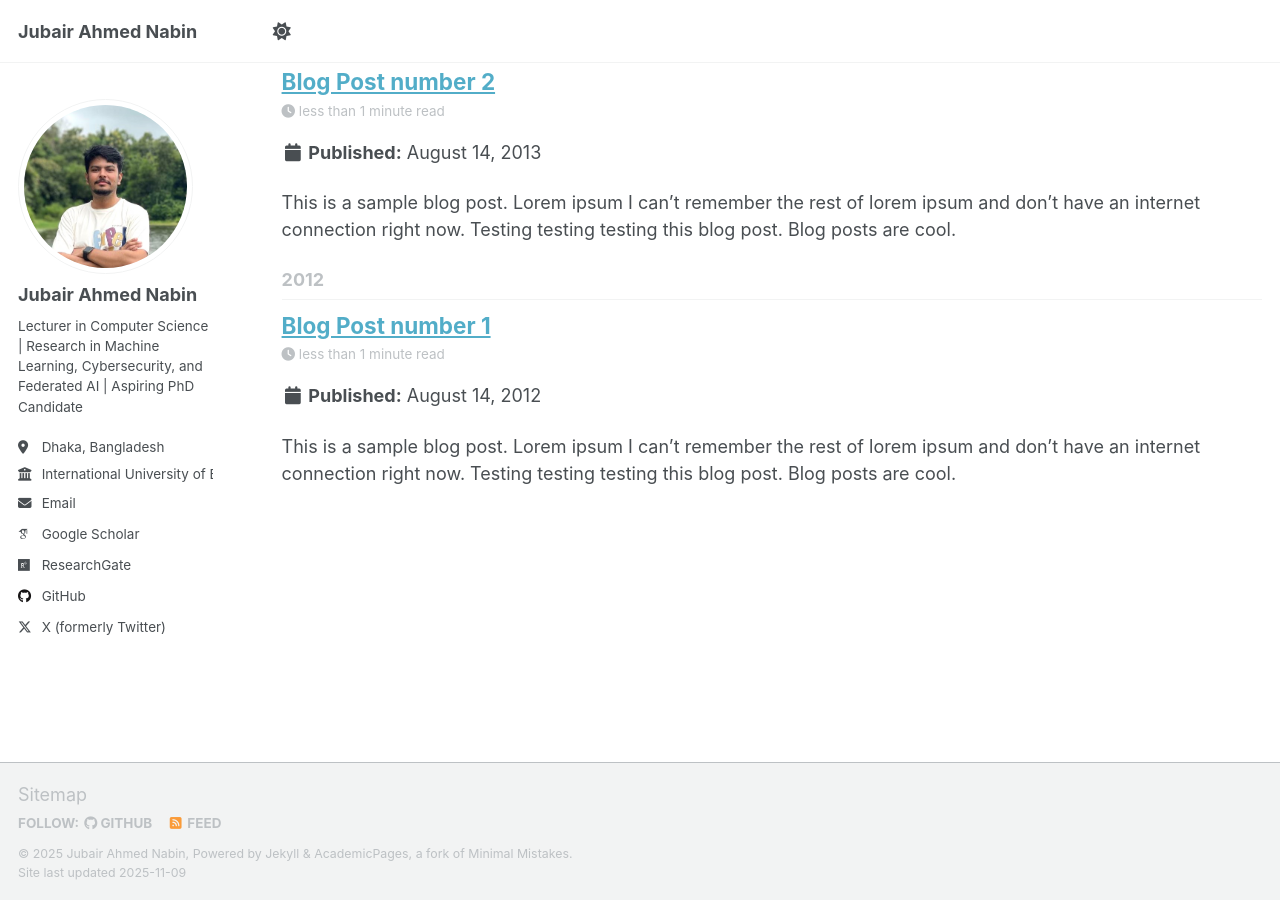
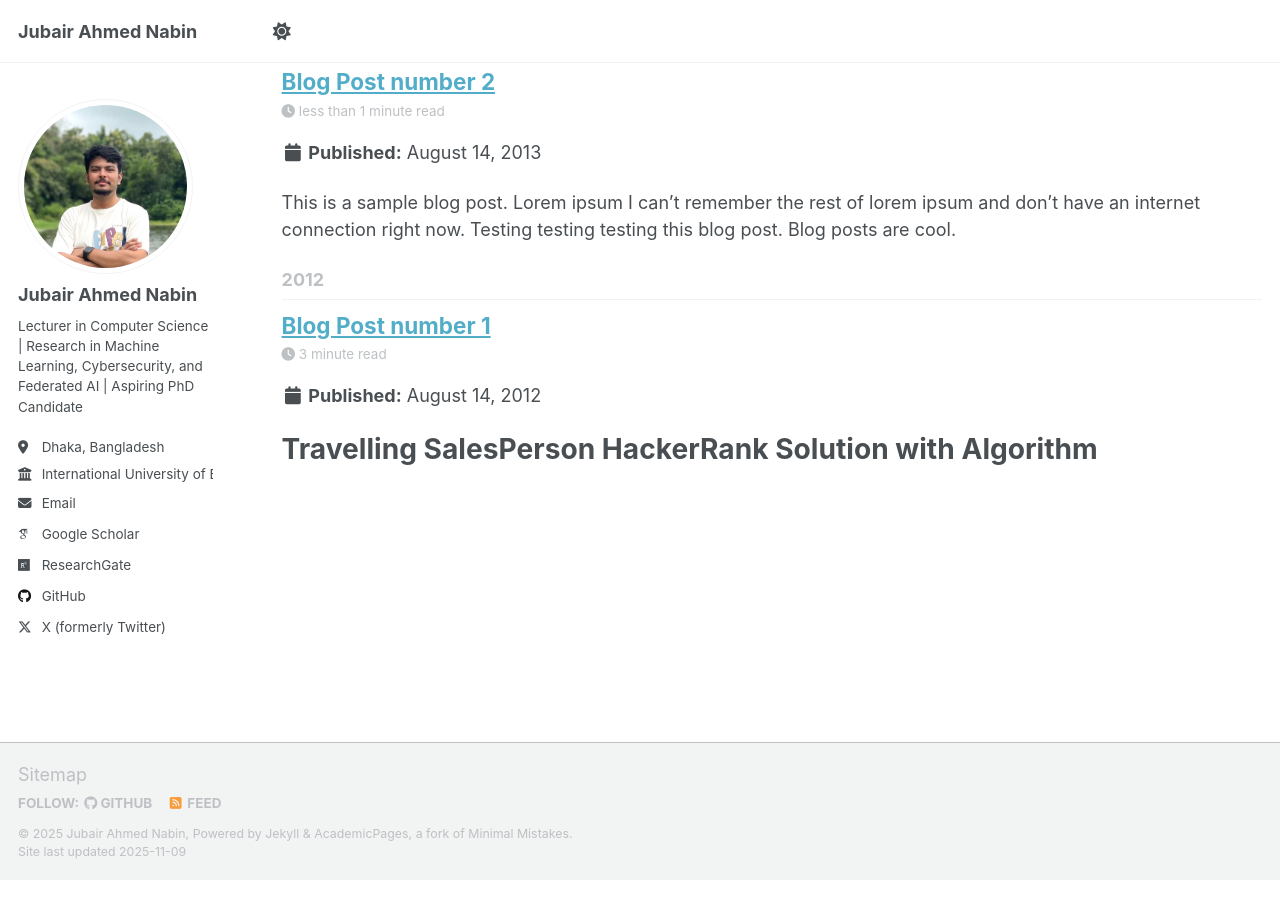
Before and after one commit to nabin47/nabin47.github.io, a Jekyll site: the page built from _pages/year-archive.html, in a window 1280 px wide and 900 px high, scrolled down 831 px. Built offline with Jekyll 4.4.1, drawn with Linux system fonts in a browser that asks for light colours; some web fonts are replaced; a script that is not in the unit is left out; some of the changed lines change nothing that is shown.

Commit message:
Add Travelling SalesPerson problem solution details
Added a detailed explanation and C++ implementation for the Travelling SalesPerson problem, including problem statement, input/output format, and algorithm steps.

````diff
--- a/_posts/2012-08-14-blog-post-1.md
+++ b/_posts/2012-08-14-blog-post-1.md
@@ -8,13 +8,109 @@
   - category2
 ---
 
-This is a sample blog post. Lorem ipsum I can't remember the rest of lorem ipsum and don't have an internet connection right now. Testing testing testing this blog post. Blog posts are cool.
+# Travelling SalesPerson HackerRank Solution with Algorithm
 
-Headings are cool
-======
+**by Jubair Ahmed Nabin**
 
-You can have many headings
-======
+Travelling salesperson is a classic graph problem. Here, the cost of moving from city `i` to city `j` is given. The task is to find a path, starting from the city `0` encompassing all the cities at most once whose cost is the smallest.
 
-Aren't headings cool?
+## Problem Statement:
+
+Given a matrix `M` of size `N` where `M[i][j]` denotes the cost of moving from city `i` to city `j`. Your task is to complete a tour from the city `0` (0-based index) to all other cities such that you visit each city at most once and then at the end come back to the city `0` in min cost.
+
+Input Format
+
+The first line of input contains an integer T denoting the no of test cases. Then T test cases follow. Each test case contains an integer N denoting the size of the matrix then in the next line are N*N space separated values of the matrix M.
+
+Constraints
+
+`1<=T<=15, 1<=N<=12, 1<=M[][]<10000`
+
+Output Format
+
+For each test case print the required result denoting the min cost of the tour in a new line.
+
+Sample Input
+
+```
+220 111112 030 1000 50005000 0 10001000 5000 0
+```
+
+Sample Output
+
+```
+2233000
+```
+
+Input Visualization
+
+![Input visualization through graph](/assets/images/input-visualization-travelling-salesman.png)
+
+## Algorithm
+
+- Take the graph input into a 2D matrix.
+- Initialize a visited array of `n` sizes with `0`.
+- Set `visited[0]` to `1`.
+- Call traverse with arr, cur node (`0`), number of nodes visited (`cnt = 1`), total cost (`0`), Since already in `0th` node so the cost of going from `0th` node to `0th` node is `0`.
+- Check if `cnt == n`. If true then we have visited all the nodes. Put the minimum of ans and ( total + cost of going from the current node to node 0) into `ans`. Then return.
+- Iterate through all the nodes.
+- If the `ith` node is not visited and it’s a valid node make `visited[cur]=1`. Call traverse by making ith node equal to `cur`, `cnt+1` and total+cost from cur to `ith` node (`arr[cur][i]`).
+
+## C++ Implementation
+
+```
+#include <iostream>
+#include <vector>
+#include <climits>
+using namespace std;
+
+int ans = INT_MAX, n;
+
+bool valid(int i) {
+  return i >= 0 && i < n;
+}
+
+void traverse(vector<vector<int> >& arr, int cur, vector<int> visited, int cnt, int total) {
+  // all nodes are visited
+  if(cnt == n) {
+    ans = min(ans, total + arr[cur][0]); // add the distance from last node to the 0th node
+    return;
+  }
+
+  // explore all the paths that are not yet visited
+  for(int i = 0; i < n; i++) {
+    if(!visited[i] && valid(i)) {
+      visited[i] = 1;
+      traverse(arr, i, visited, cnt+1, total+arr[cur][i]);
+      visited[i] = 0; // so that this node can be used in another sequence to check if min cost can be obtained
+    }
+  }
+}
+
+int main() {
+  int t;
+  cin>>t;
+
+  while(t--) {
+    cin>>n;
+    vector<vector<int> > arr(n, vector<int>(n));
+    vector<int> visited(n, 0);
+    ans = INT_MAX;
+
+    // take the graph input
+    for(int i = 0; i < n; i++) {
+      for(int j = 0; j < n; j++) {
+        cin>>arr[i][j];
+      }
+    }
+
+    visited[0] = 1;
+    // check all possible path to find the min cost path
+    traverse(arr, 0, visited, 1, 0);
+
+    cout<<ans<<endl;
+  }
+  return 0;
+}
+```
 ------
````
